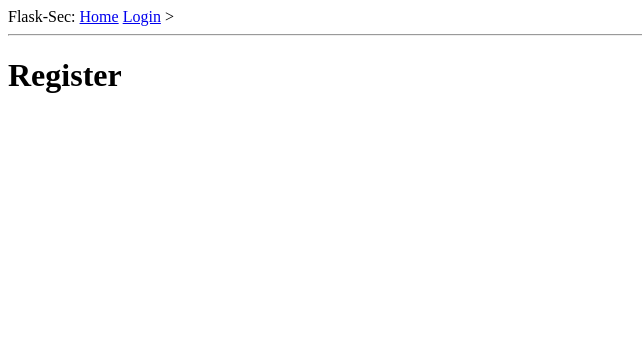
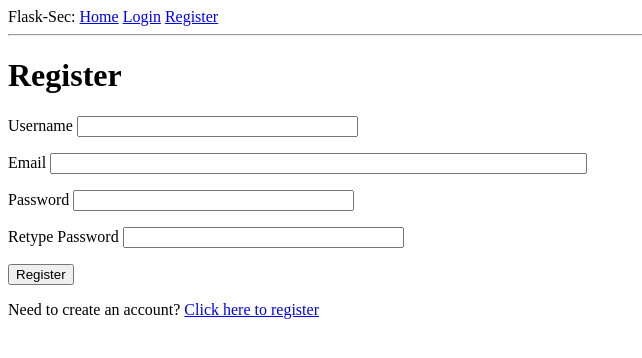
Before and after one commit to kaleonorman/flask_sec, a Flask app: page /register in a window 1280 px wide. Shown: the top 358 px of the page, without its empty margins (0-642 px from the left). Run offline with Flask 2, Linux system fonts and the light colour scheme.

Commit message:
added registration page

```diff
--- a/app/__init__.py
+++ b/app/__init__.py
@@ -10,5 +10,6 @@ app.config.from_object(Config)
 db = SQLAlchemy(app)
 migrate = Migrate(app, db)
 login = LoginManager(app)
+login.login_view = 'login'
 
 from app import routes, models
--- a/app/forms.py
+++ b/app/forms.py
@@ -1,9 +1,26 @@
 from flask_wtf import FlaskForm
 from wtforms import StringField, PasswordField, BooleanField, SubmitField
-from wtforms.validators import DataRequired
+from wtforms.validators import DataRequired, Length, ValidationError, Email, EqualTo
 
 class LoginForm(FlaskForm):
     username = StringField('Username', validators=[DataRequired()])
     password = PasswordField('Password', validators=[DataRequired()])
     remember_me = BooleanField('Remember Me')
     submit = SubmitField('Logan if you dare')
+
+class Registration(FlaskForm):
+    username = StringField('Username', validators=[DataRequired()])
+    email = StringField('Email', validators=[DataRequired(), Email()])
+    password = PasswordField('Password', validators=[DataRequired(), Length(min=8, max=25, message='please user stronger password')])
+    password2 = PasswordField('Retype Password', validators=[DataRequired(), EqualTo('password')])
+    submit = SubmitField('Register')
+
+    def validate_username(self, username):
+        user = User.query.filter(username=username.data).first()
+        if user is not None:
+            raise ValidationError('Please use a different username')
+
+    def validate_email(self, email):
+        user = User.query.filter(email=email.data).first()
+        if user is not None:
+            raise ValidationError('Please use a different email address')
--- a/app/routes.py
+++ b/app/routes.py
@@ -1,19 +1,31 @@
 from flask import render_template, request, flash, redirect, url_for
 from app import app
-from flask_login import current_user, login_user, logout_user
-from app.forms import LoginForm
+from flask_login import current_user, login_user, logout_user, login_required
+from app.forms import LoginForm, Registration
 from app.models import User
 
 @app.route('/')
 @app.route('/index', methods= ['GET', 'POST'])
+@login_required
 def index():
     data = request.form
     print('from data', data)
-    user = {'username' : 'Kailua'}
-    return render_template('index.html', title="Whatever", user=user)
-@app.route('/register')
+
+
+    return render_template('index.html', title="Whatever")
+@app.route('/register', methods= ['GET', 'POST'])
 def register():
-    return render_template('register.html', title="Registration")
+    if current_user.is_authenticated:
+        return redirect(url_for('index'))
+    form = Registration()
+    if form.validate_on_submit():
+        user = User(username=form.username.data, email=form.email.data)
+        user.set_password(form.password.data)
+        db.session.add(user)
+        db.session.commit()
+        flash('Account added successfully')
+        return redirect(url_for('login'))
+    return render_template('register.html', title="Registration", form=form)
 
 @app.route('/login', methods=['GET', 'POST'])
 def login():
--- a/app/templates/base.html
+++ b/app/templates/base.html
@@ -14,9 +14,9 @@
                     {% if current_user.is_anonymous %}
                     <a href="{{ url_for('login') }}">Login</a>
                     {% else %}
-                    <a href="{{ url_for('logout') }}">logout</a
-                    {% endif %}>
-
+                    <a href="{{ url_for('logout') }}">logout</a>
+                    {% endif %}
+                    <a href="{{ url_for('register') }}">Register</a>
 
     </div>
     <hr>
--- a/app/templates/index.html
+++ b/app/templates/index.html
@@ -1,5 +1,5 @@
 {% extends "base.html" %}
 
 {% block content %}
-    <h1>Hello, {{ user.username }}</h1>
+    <h1>Hello, {{ current_user.username }}</h1>
 {% endblock %}
--- a/app/templates/login.html
+++ b/app/templates/login.html
@@ -30,5 +30,6 @@
             {{ form.submit() }}
         </p>
     </form>
+    <p>Need to create an account? <a href="{{ url_for('register') }}">Click here to register</a></p>
 
 {% endblock %}
--- a/app/templates/register.html
+++ b/app/templates/register.html
@@ -2,4 +2,43 @@
 
 {% block content %}
     <h1>Register</h1>
+
+    <form action="" method="post">
+        {{ form.hidden_tag() }}
+
+        <p>
+            {{ form.username.label }}
+            {{form.username(size=32) }}<br>
+            {% for error in form.username.errors %}
+            <span styel="color: red;">[{{ error }}]</span>
+            {% endfor %}
+        </p>
+
+        <p>
+            {{ form.email.label }}
+            {{ form.email(size=64) }}<br>
+            {% for error in form.email.errors %}
+            <span style="color: red;">[{{ error }}]</span>
+            {% endfor %}
+        </p>
+
+        <p>
+            {{ form.password.label }}
+            {{ form.password(size=32) }}
+            {% for error in form.password.errors %}
+            <span style="color: red;">[{{ error }}]</span>
+            {% endfor %}
+        </p>
+
+        <p>
+            {{ form.password2.label}}
+            {{ form.password2(size=32) }}
+            {% for error in form.password2.errors %}
+            <span style="color: red;">[{{ error }}]</span>
+            {% endfor %}
+        </p>
+        <p>{{ form.submit }}</p>
+
+    </form>
+    <p>Need to create an account? <a href="{{ url_for('register') }}">Click here to register</a></p>
 {% endblock %}
```
Also changed, not shown: README.md.
